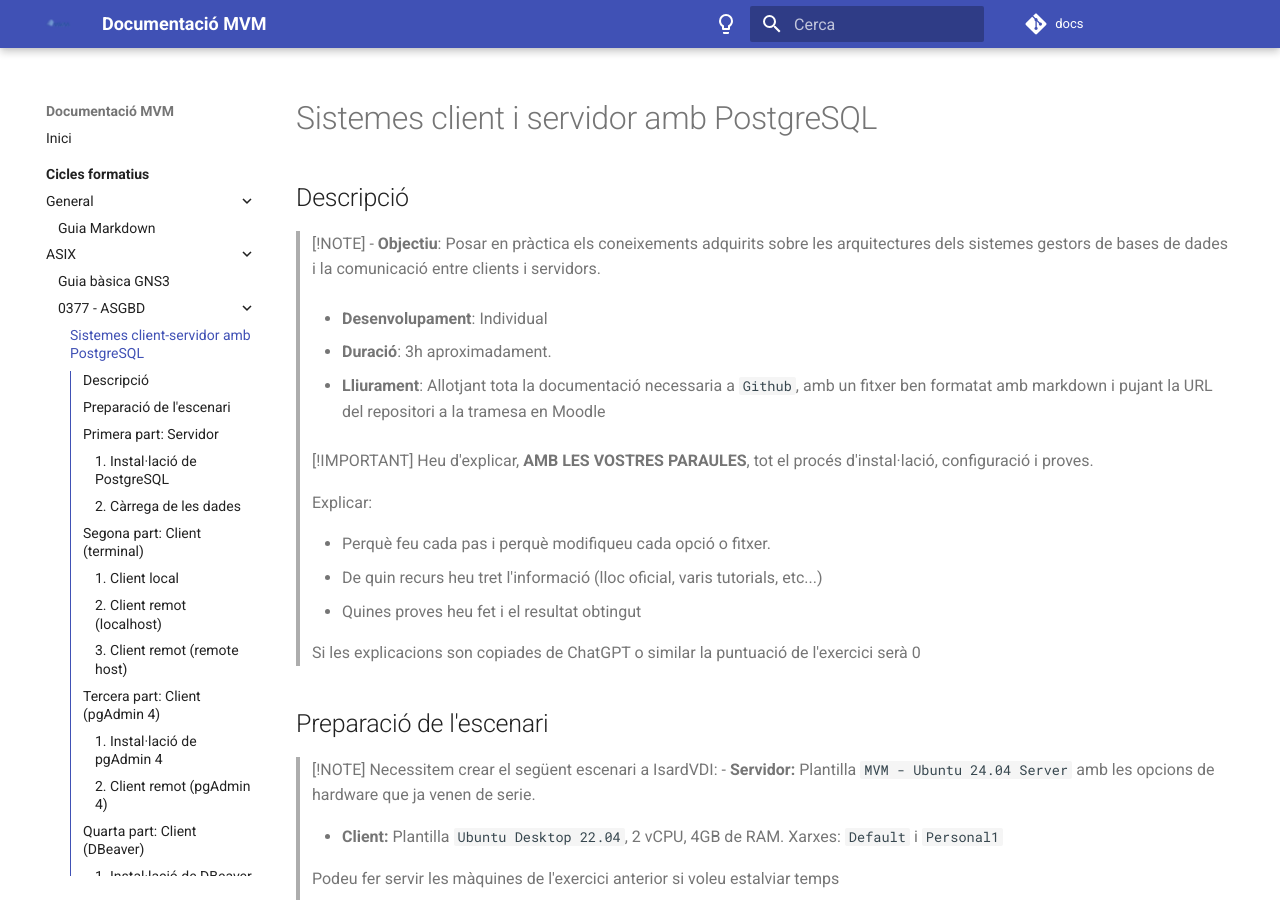
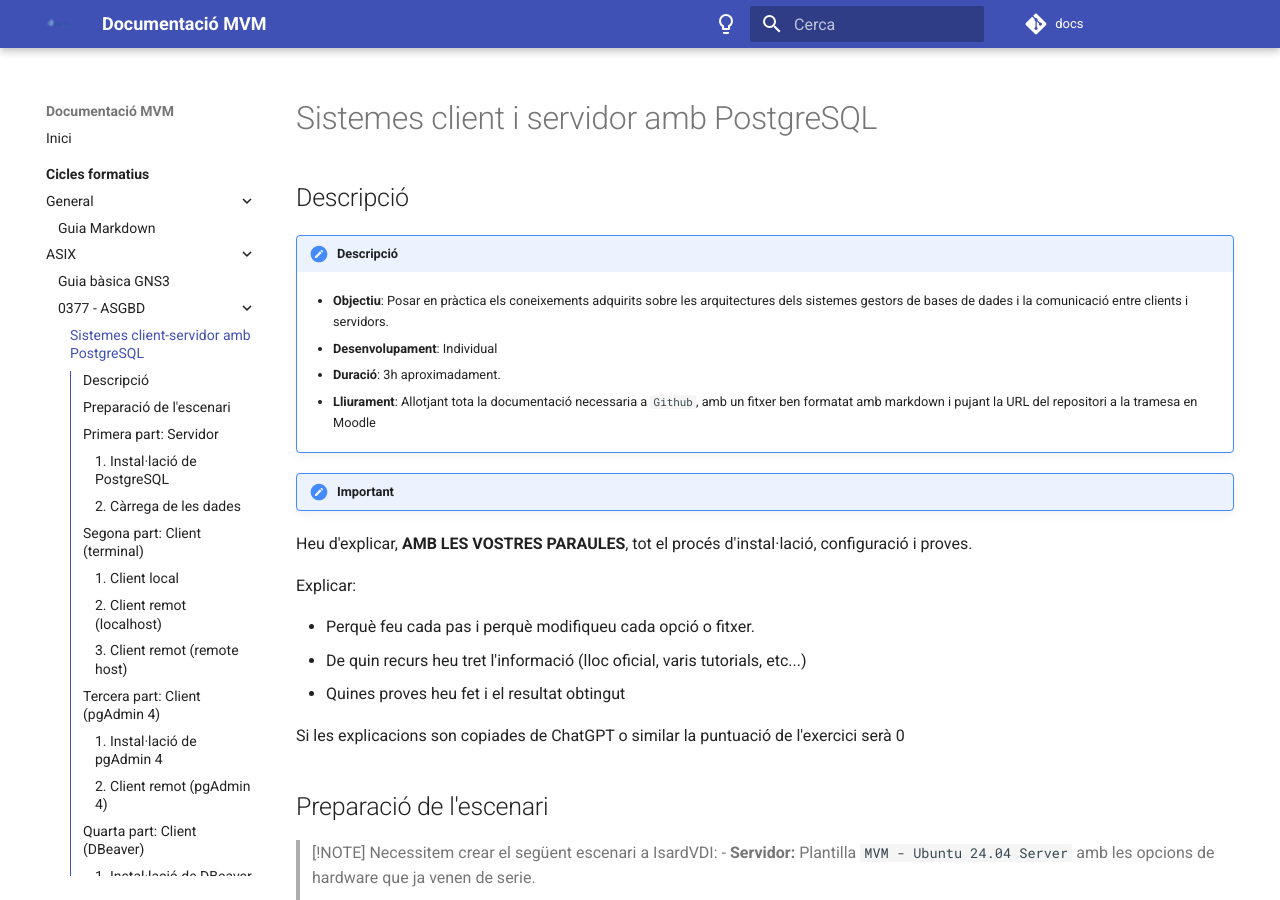
Before and after one commit to mvm-classroom/docs, an MkDocs documentation site: the page built from docs/cicles/asix/0377-ASGBD/client-servidor-psql.md, in a window 1280 px wide and 900 px high. Built offline with MkDocs 1.6.1 and Material for MkDocs 9.7.7, drawn with Linux system fonts in a browser that asks for light colours; comment, search, counter and statistics services are not loaded.

```diff
--- a/docs/cicles/asix/0377 - ASGBD/client-servidor-psql.md
+++ b/docs/cicles/asix/0377-ASGBD/client-servidor-psql.md
@@ -2,26 +2,26 @@
 
 ## Descripció
 
->[!NOTE]
->- **Objectiu**: Posar en pràctica els coneixements adquirits sobre les arquitectures dels sistemes gestors de bases de dades i la comunicació entre clients i servidors.
->
->- **Desenvolupament**: Individual
->
->- **Duració**: 3h aproximadament.
->
->- **Lliurament**: Allotjant tota la documentació necessaria a `Github`, amb un fitxer ben formatat amb markdown i pujant la URL del repositori a la tramesa en Moodle
+!!! note "Descripció"
+    - **Objectiu**: Posar en pràctica els coneixements adquirits sobre les arquitectures dels sistemes gestors de bases de dades i la comunicació entre clients i servidors.
 
->[!IMPORTANT]
->Heu d'explicar, **AMB LES VOSTRES PARAULES**, tot el procés d'instal·lació, configuració i proves.
->
->Explicar:
->
->- Perquè feu cada pas i perquè modifiqueu cada opció o fitxer.
->- De quin recurs heu tret l'informació (lloc oficial, varis tutorials, etc...)
->- Quines proves heu fet i el resultat obtingut
->
->Si les explicacions son copiades de ChatGPT o similar la puntuació de l'exercici serà 0
->
+    - **Desenvolupament**: Individual
+
+    - **Duració**: 3h aproximadament.
+
+    - **Lliurament**: Allotjant tota la documentació necessaria a `Github`, amb un fitxer ben formatat amb markdown i pujant la URL del repositori a la tramesa en Moodle
+
+!!! important "Important"
+Heu d'explicar, **AMB LES VOSTRES PARAULES**, tot el procés d'instal·lació, configuració i proves.
+
+Explicar:
+
+- Perquè feu cada pas i perquè modifiqueu cada opció o fitxer.
+- De quin recurs heu tret l'informació (lloc oficial, varis tutorials, etc...)
+- Quines proves heu fet i el resultat obtingut
+
+Si les explicacions son copiades de ChatGPT o similar la puntuació de l'exercici serà 0
+
 
 ## Preparació de l'escenari
 >[!NOTE]
--- a/mkdocs.yml
+++ b/mkdocs.yml
@@ -93,7 +93,7 @@ nav:
     - ASIX:
       - Guia bàsica GNS3: cicles/asix/howto-gns3.md
       - 0377 - ASGBD:
-        - Sistemes client-servidor amb PostgreSQL: cicles/asix/0377 - ASGBD/client-servidor-psql.md
+        - Sistemes client-servidor amb PostgreSQL: cicles/asix/0377-ASGBD/client-servidor-psql.md
     - DAW: cicles/daw/index.md
 
 extra:
```
